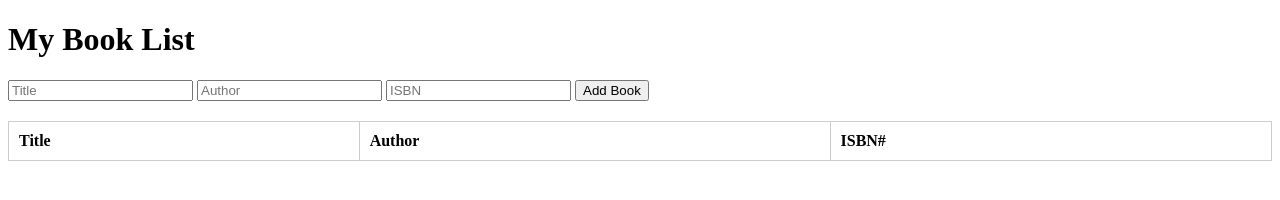
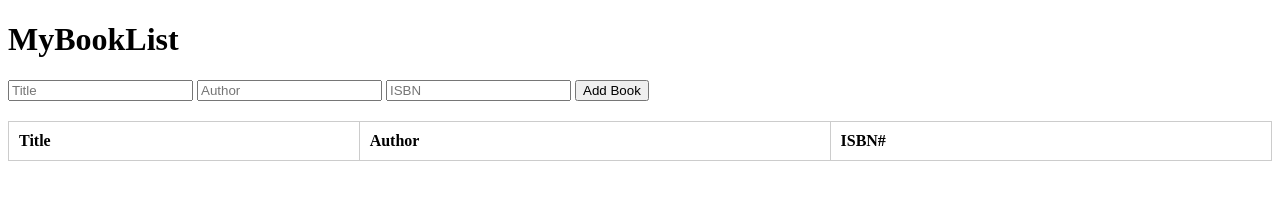
Before and after one commit to acciojob/book-list-arifhussain1999, a website: page main.html in a window 1280 px wide. Drawn offline with Linux system fonts and the light colour scheme.

Commit message:
created a submission

```diff
--- a/main.html
+++ b/main.html
@@ -8,7 +8,7 @@
 
 <body>
 	<!-- the entire body must be written by student -->
-	<h1>My Book List</h1>
+	<h1>MyBookList</h1>
 	<div class="form-group">
 		<input type="text" id="title" placeholder="Title" required>
 		<input type="text" id="author" placeholder="Author" required>
```
